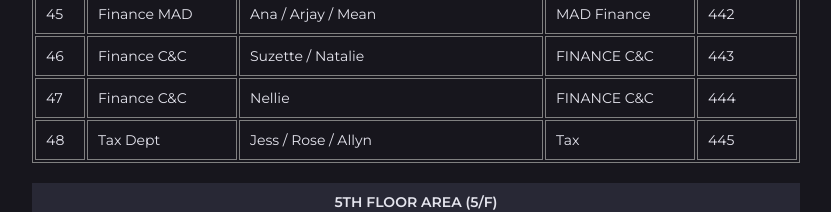
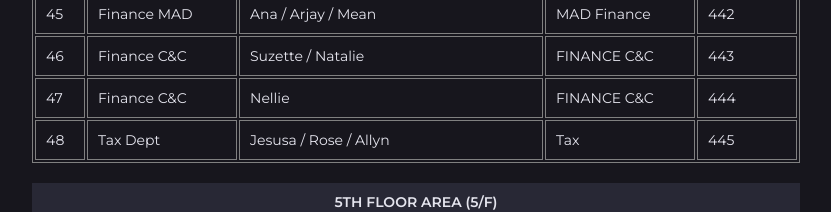
Before and after one commit to Ralf-Renz-Estellana-Bantilo/SLAC---MIS---Telephone-Info, a React (Create React App) app: page / in a window 1280 px wide. Shown: the part 2520-2732 px from the top of the page, without its empty margins (224-1055 px from the left). Built offline with nearby package versions, Linux system fonts and the light colour scheme.

Commit message:
data addition

```diff
--- a/src/useData.js
+++ b/src/useData.js
@@ -359,7 +359,7 @@ class useData {
 						id: 48,
 						phoneAssignment: "Tax Dept",
 						department: "Tax",
-						name: "Jess / Rose / Allyn",
+						name: "Jesusa / Rose / Allyn",
 						phoneNumber: "445",
 					},
 				],
```
